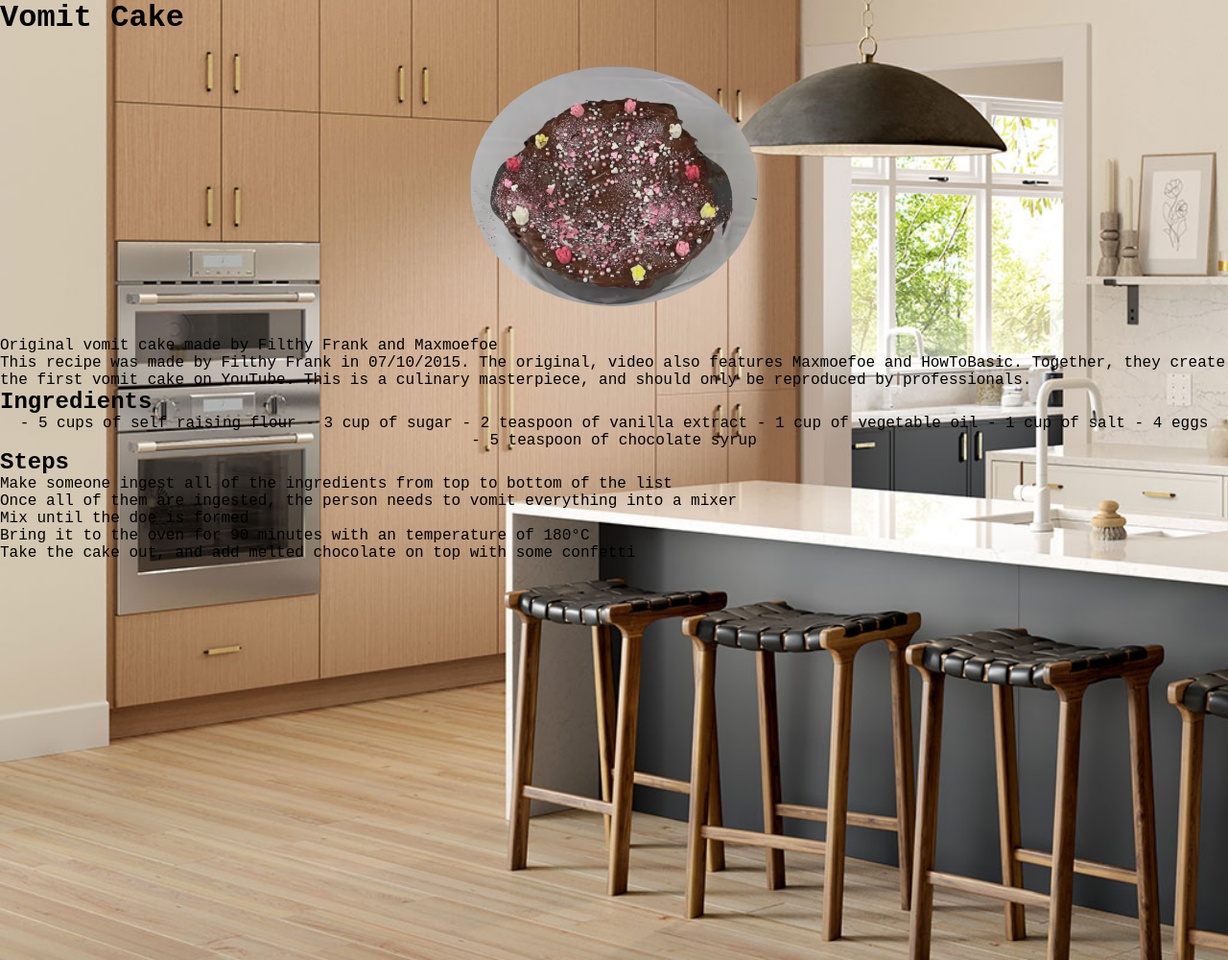
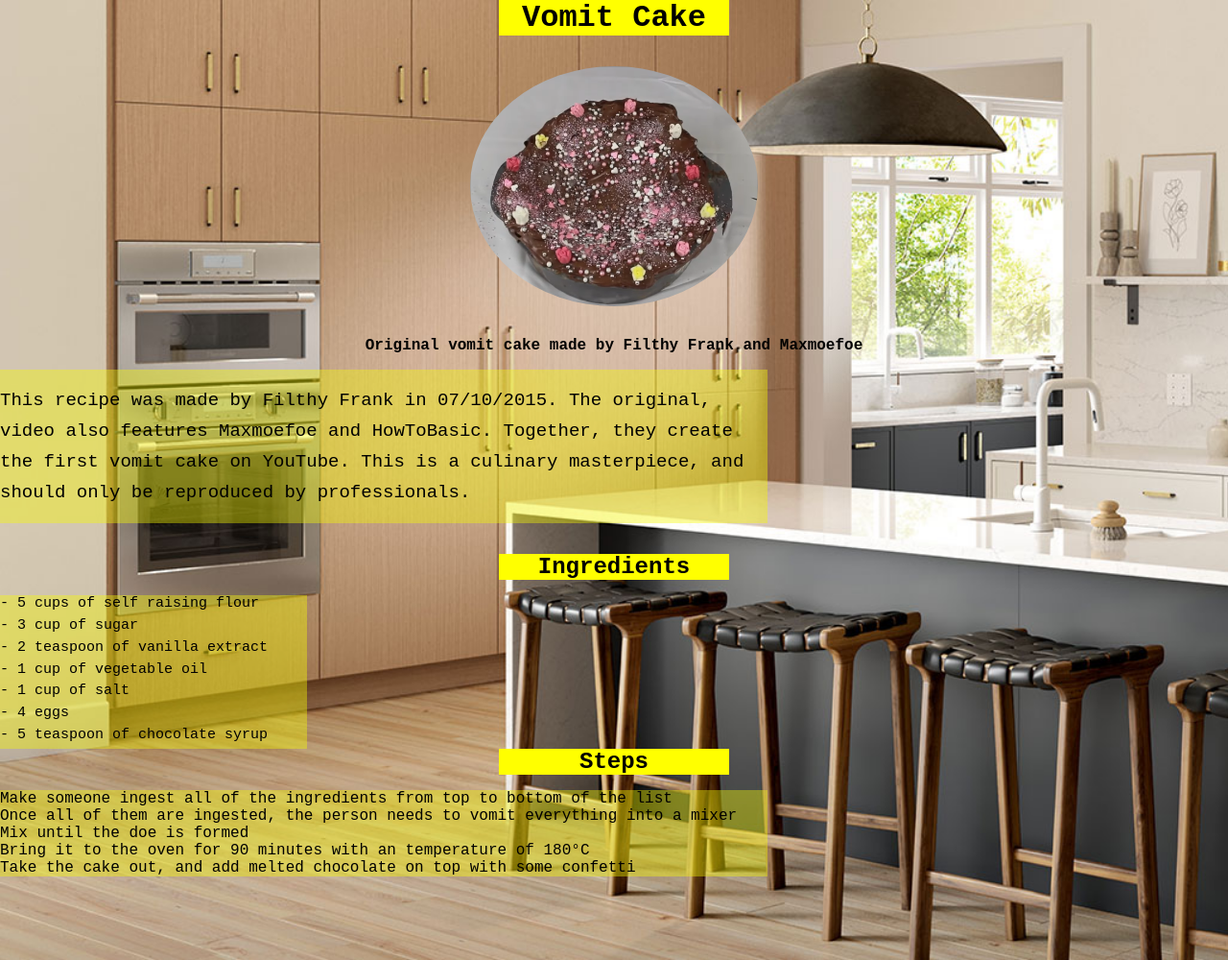
Before and after one commit to Barbyie/OdinProject, a plain HTML site: page odin-recipes/recipes/vomit-cake.html in a window 1280 px wide. Shown: the whole page at 96% size. Drawn offline with Linux system fonts and the light colour scheme.

Commit message:
Add classes for the recipe pages

```diff
--- a/odin-recipes/styles.css
+++ b/odin-recipes/styles.css
@@ -79,3 +79,59 @@ ul li:hover ul.dropdown {
   border-radius: 50%;
   margin: 2rem auto ;
 }
+
+/* Recipes */
+
+.header {
+  background-color: hsl(60, 100%, 50%);
+  display: flex;
+  width: 15rem;
+  margin: auto;
+  justify-content: center;
+}
+
+.image-description {
+  display: flex;
+  justify-content: center;
+  font-weight: 700;
+  margin-bottom: 1rem;
+}
+
+.paragraph {
+  background: rgba(245,248,0,0.4);
+  display: flex;
+  justify-content: center;
+  align-items: center;
+  width: 50rem;
+  height: 10rem;
+  line-height: 2rem;
+  font-size: 19px;
+  font-weight: 500;
+  margin-bottom: 2rem;
+}
+
+.ul-recipes {
+  display: grid;
+  position: left;
+  background: rgba(245,248,0,0.4);
+  width: 20rem;
+  height: 10rem;
+  justify-content: left;
+  text-align: left;
+  list-style-type: square;
+  font-size: 15px;
+  font-weight: 500;
+}
+
+.steps {
+  display: grid;
+  position: left;
+  justify-content: left;
+  text-align: left;
+  background: rgba(245,248,0,0.4);
+  width: 50rem;
+}
+
+.space {
+  margin-bottom: 1rem;
+}
```
